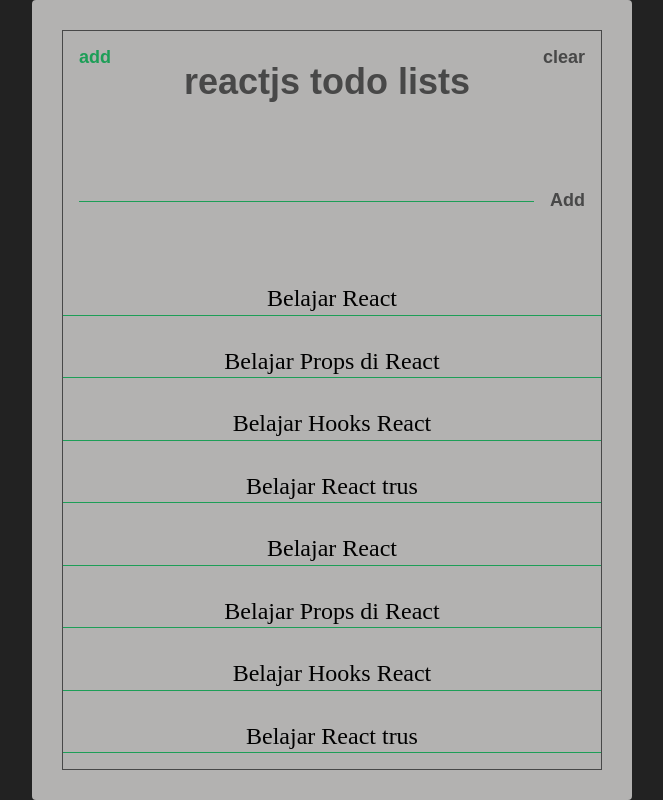
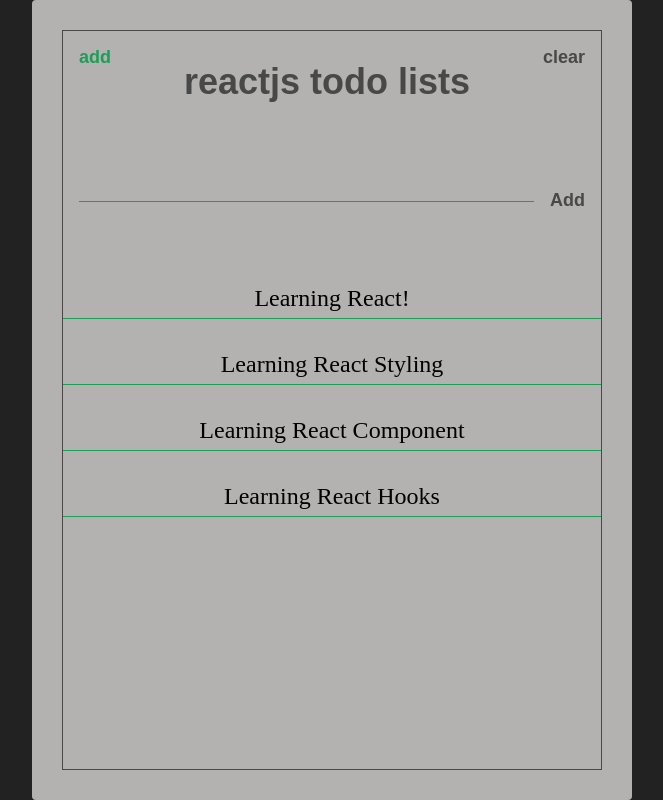
Before and after one commit to abughiyats/react-todolist, a React (Create React App) app: page / in a window 1280 px wide. Shown: the whole page, without its empty margins (308-971 px from the left). Built offline with nearby package versions, Linux system fonts and the light colour scheme; a web font is replaced by a local one.

Commit message:
refactor todos and todolist component

```diff
--- a/src/components/Todos.jsx
+++ b/src/components/Todos.jsx
@@ -1,42 +1,24 @@
 import React from "react";
+import PropTypes from "prop-types";
 
 import Todo from "./Todo";
 
-const Todos = () => {
-  const todos = [
-    {
-      text: "Belajar React"
-    },
-    {
-      text: "Belajar Props di React"
-    },
-    {
-      text: "Belajar Hooks React"
-    },
-    {
-      text: "Belajar React trus"
-    },
-    {
-      text: "Belajar React"
-    },
-    {
-      text: "Belajar Props di React"
-    },
-    {
-      text: "Belajar Hooks React"
-    },
-    {
-      text: "Belajar React trus"
-    },
-  ];
-
+const Todos = ({ todos }) => {
   return (
     <section className="todos">
-      { todos.map( todo => {
-        return <Todo text={todo.text} />
-      } ) }
+      {todos.map((todo) => {
+        return <Todo text={todo.text} />;
+      })}
     </section>
   );
 };
 
+Todos.propTypes = {
+  todos: PropTypes.arrayOf(
+    PropTypes.shape({
+      text: PropTypes.string
+    })
+  )
+};
+
 export default Todos;
--- a/src/pages/TodoList.jsx
+++ b/src/pages/TodoList.jsx
@@ -1,4 +1,4 @@
-import React from "react";
+import React, { useState } from "react";
 
 import Paper from "../components/Paper";
 import Header from "../components/Header";
@@ -6,13 +6,19 @@
 import Todos from "../components/Todos";
 
 const TodoList = () => {
+  const [todos, setTodos] = useState([
+    { text: "Learning React!" },
+    { text: "Learning React Styling" },
+    { text: "Learning React Component" },
+    { text: "Learning React Hooks" }
+  ]);
   return (
     <Paper>
       <Header />
       <TodoForm />
-      <Todos />
+      <Todos todos={todos} />
     </Paper>
   );
-}
+};
 
-export default TodoList
+export default TodoList;
```
